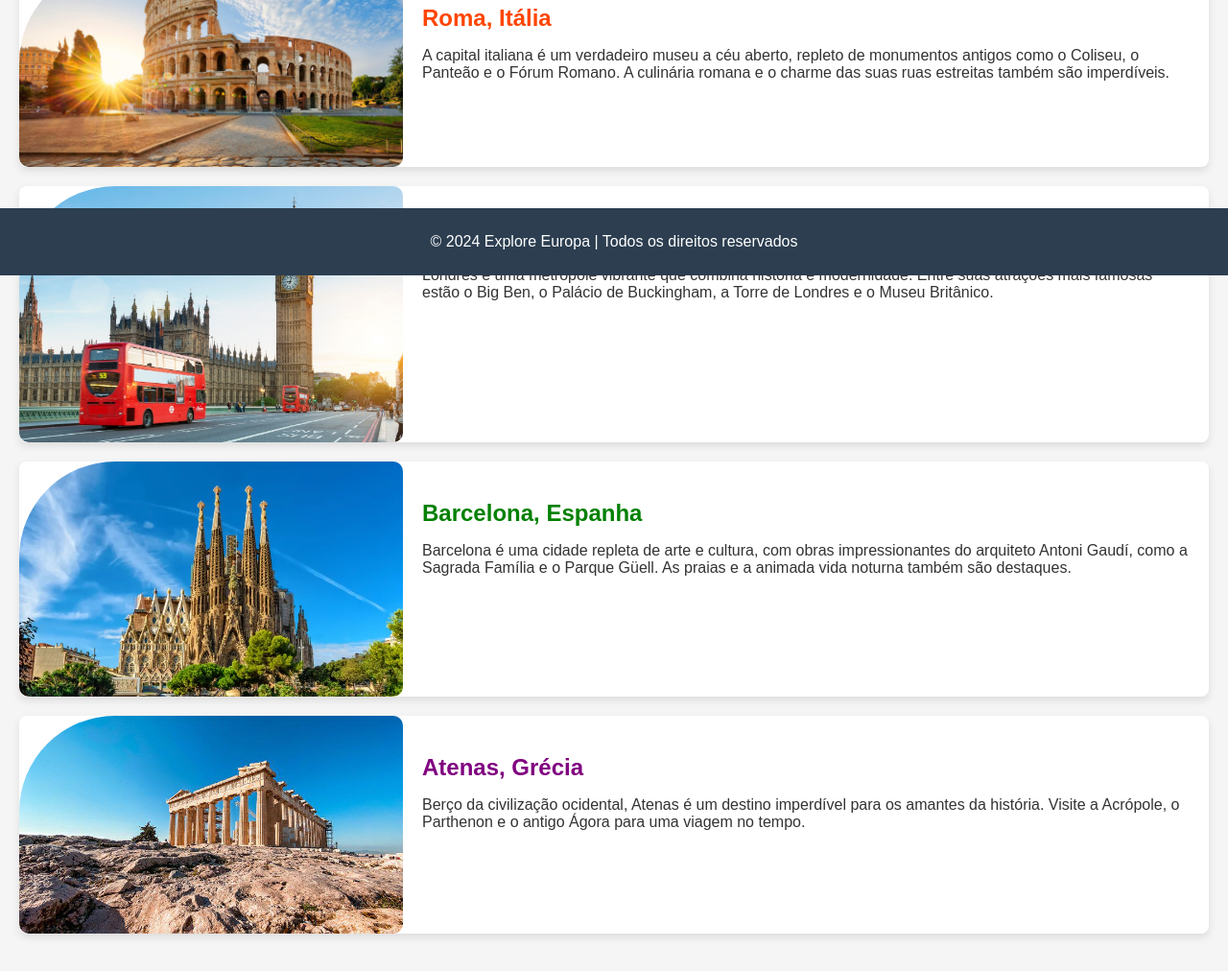
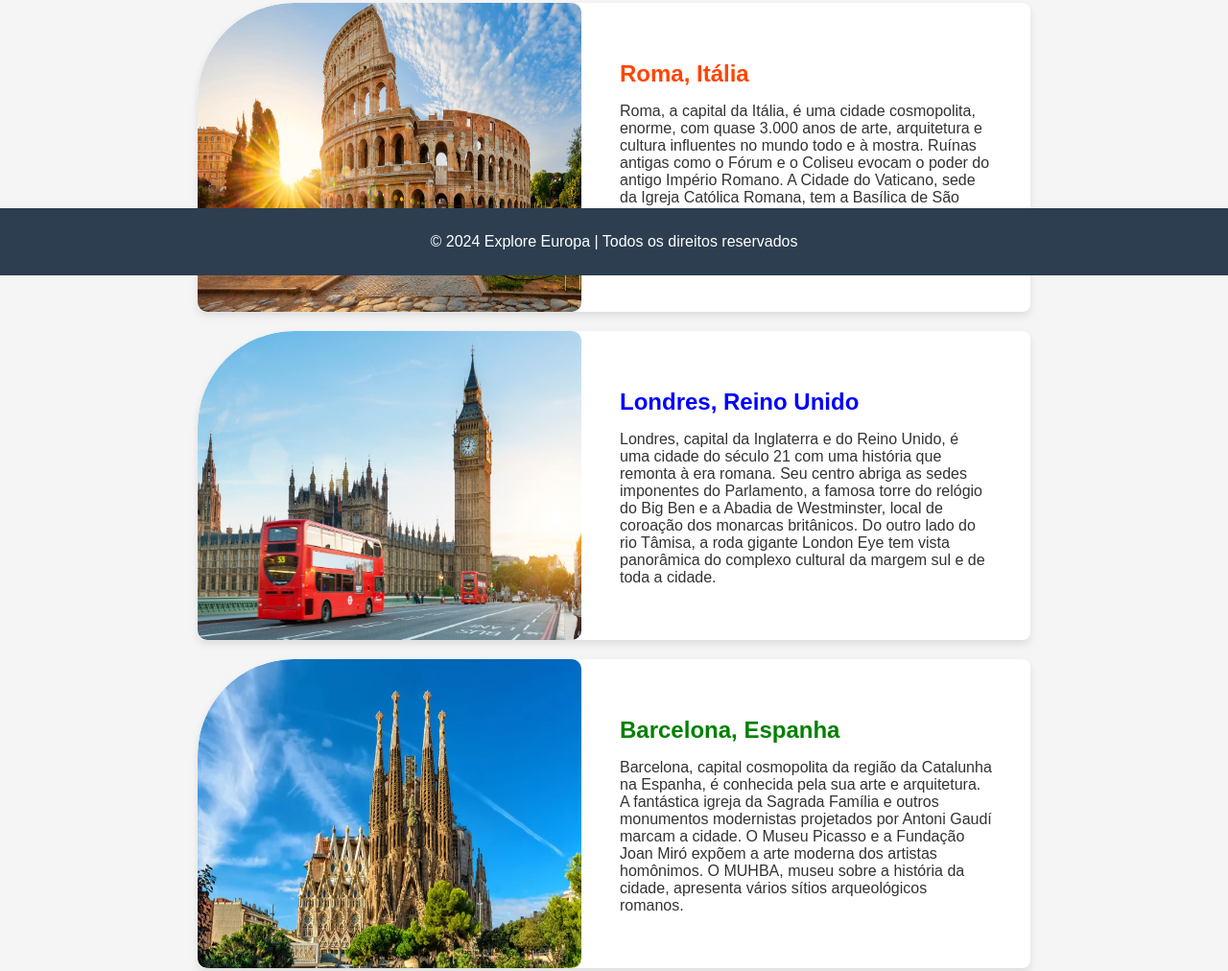
Before and after one commit to MonicaAlvesMoreira/html_css, a plain HTML site: page index.html in a window 1280 px wide. Shown: the part 513-1525 px from the top of the page at 96% size. Drawn offline with Linux system fonts and the light colour scheme.

Commit message:
reparacao

```diff
--- a/index.html
+++ b/index.html
@@ -19,7 +19,9 @@
         }
         .container {
             padding: 20px;
-
+            display: flex;
+            flex-direction: column;
+            align-items: center;
         }
         .card {
             background-color: white;
@@ -28,7 +30,8 @@
             margin-bottom: 20px;
             overflow: hidden;
             display: flex;
-
+            width:70%;
+            border-top-left-radius: 100px;
         }
         .card img {
             width: 400px;
@@ -42,7 +45,7 @@
 
         }
         .card-content {
-            padding: 20px;
+            padding: 40px;
         }
         .card-title {
             font-size: 1.5em;
@@ -74,7 +77,7 @@
             <img src="imagens/torre-eiffel-vista-rio-sena.jpg" alt="Torre Eiffel, Paris">
             <div class="card-content">
                 <h2 class="card-title" style="color: pink;">Paris, França</h2>
-                <p class="card-text">Conhecida como a "Cidade do Amor", Paris é famosa por sua arquitetura icônica, museus de classe mundial, e gastronomia deliciosa. Não deixe de visitar a Torre Eiffel, o Museu do Louvre e a Catedral de Notre-Dame.</p>
+                <p class="card-text">Paris, a capital da França, é uma importante cidade europeia e um centro mundial de arte, moda, gastronomia e cultura. Sua paisagem urbana do século XIX é cortada por avenidas largas e pelo rio Sena. A cidade é conhecida por monumentos como a Torre Eiffel e a Catedral de Notre-Dame, uma construção gótica do século XII, sendo famosa também pela cultura dos cafés e por lojas de estilistas famosos na Rue du Faubourg Saint-Honoré. </p>
             </div>
         </div>
 
@@ -82,7 +85,7 @@
             <img src="imagens/passagens-aereas-roma-capa2019-01.jpg" alt="Coliseu, Roma">
             <div class="card-content">
                 <h2 class="card-title" style="color: orangered;">Roma, Itália</h2>
-                <p class="card-text">A capital italiana é um verdadeiro museu a céu aberto, repleto de monumentos antigos como o Coliseu, o Panteão e o Fórum Romano. A culinária romana e o charme das suas ruas estreitas também são imperdíveis.</p>
+                <p class="card-text">Roma, a capital da Itália, é uma cidade cosmopolita, enorme, com quase 3.000 anos de arte, arquitetura e cultura influentes no mundo todo e à mostra. Ruínas antigas como o Fórum e o Coliseu evocam o poder do antigo Império Romano. A Cidade do Vaticano, sede da Igreja Católica Romana, tem a Basílica de São Pedro e os museus do Vaticano, que abrigam obras-primas como os afrescos da Capela Sistina de Michelângelo. </p>
             </div>
         </div>
 
@@ -90,7 +93,7 @@
             <img src="imagens/big-ben-em-londres-1.jpg" alt="Big Ben, Londres">
             <div class="card-content">
                 <h2 class="card-title" style="color: blue;">Londres, Reino Unido</h2>
-                <p class="card-text">Londres é uma metrópole vibrante que combina história e modernidade. Entre suas atrações mais famosas estão o Big Ben, o Palácio de Buckingham, a Torre de Londres e o Museu Britânico.</p>
+                <p class="card-text">Londres, capital da Inglaterra e do Reino Unido, é uma cidade do século 21 com uma história que remonta à era romana. Seu centro abriga as sedes imponentes do Parlamento, a famosa torre do relógio do Big Ben e a Abadia de Westminster, local de coroação dos monarcas britânicos. Do outro lado do rio Tâmisa, a roda gigante London Eye tem vista panorâmica do complexo cultural da margem sul e de toda a cidade.</p>
             </div>
         </div>
 
@@ -98,7 +101,7 @@
             <img src="imagens/antoni-gaudicc81-sagrada-familia-20150924-024.webp" alt="Sagrada Família, Barcelona">
             <div class="card-content">
                 <h2 class="card-title" style="color:green;">Barcelona, Espanha</h2>
-                <p class="card-text">Barcelona é uma cidade repleta de arte e cultura, com obras impressionantes do arquiteto Antoni Gaudí, como a Sagrada Família e o Parque Güell. As praias e a animada vida noturna também são destaques.</p>
+                <p class="card-text">Barcelona, capital cosmopolita da região da Catalunha na Espanha, é conhecida pela sua arte e arquitetura. A fantástica igreja da Sagrada Família e outros monumentos modernistas projetados por Antoni Gaudí marcam a cidade. O Museu Picasso e a Fundação Joan Miró expõem a arte moderna dos artistas homônimos. O MUHBA, museu sobre a história da cidade, apresenta vários sítios arqueológicos romanos.</p>
             </div>
         </div>
 
@@ -106,7 +109,7 @@
             <img src="imagens/blog-partenon-sobrevivente-e-o-elemento-historico-mais-importante-da-grecia-19cea72b09.jpg" alt="Parthenon, Atenas">
             <div class="card-content">
                 <h2 class="card-title" style="color:purple;">Atenas, Grécia</h2>
-                <p class="card-text">Berço da civilização ocidental, Atenas é um destino imperdível para os amantes da história. Visite a Acrópole, o Parthenon e o antigo Ágora para uma viagem no tempo.</p>
+                <p class="card-text">Atenas é a capital da Grécia. A cidade também foi o centro da Grécia Antiga, um império e civilização poderosos, e ainda é dominada por monumentos do século V a.C., como a Acrópole, uma cidadela no topo de uma montanha repleta de construções antigas, como o templo Partenon e suas muitas colunas. O Museu da Acrópole, juntamente com o Museu Arqueológico Nacional, preserva as esculturas, os vasos, as joias e outras relíquias da Grécia Antiga.</p>
             </div>
         </div>
     </div>
```
